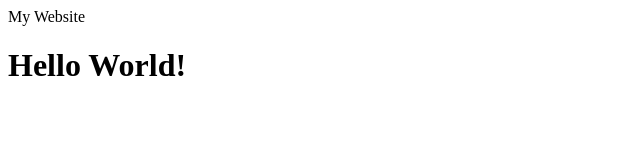
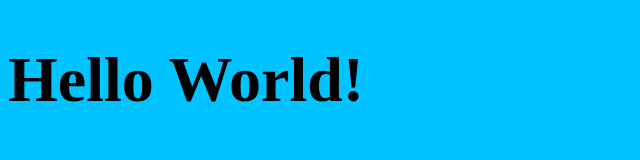
Before and after one commit to npage1129/prework-project, a plain HTML site: page index.html in a window 1280 px wide. Shown: the whole page, without its empty margins (0-640 px from the left). Drawn offline with Linux system fonts and the light colour scheme.

Commit message:
add style.css, connect to index.html

```diff
--- a/index.html
+++ b/index.html
@@ -1,6 +1,9 @@
 <!DOCTYPE html>
 <html lang="en">
-  <head>My Website</head>
+ <head>
+    <link rel="stylesheet" href="style.css" />
+    <title>My Website</title>
+  </head>
   <body>
     <h1>Hello  World!</h1>
   </body>
--- /dev/null
+++ b/style.css
@@ -0,0 +1,5 @@
+
+body {
+    background: rgb(0, 195, 255);
+    font-size: xx-large;
+  }
```
